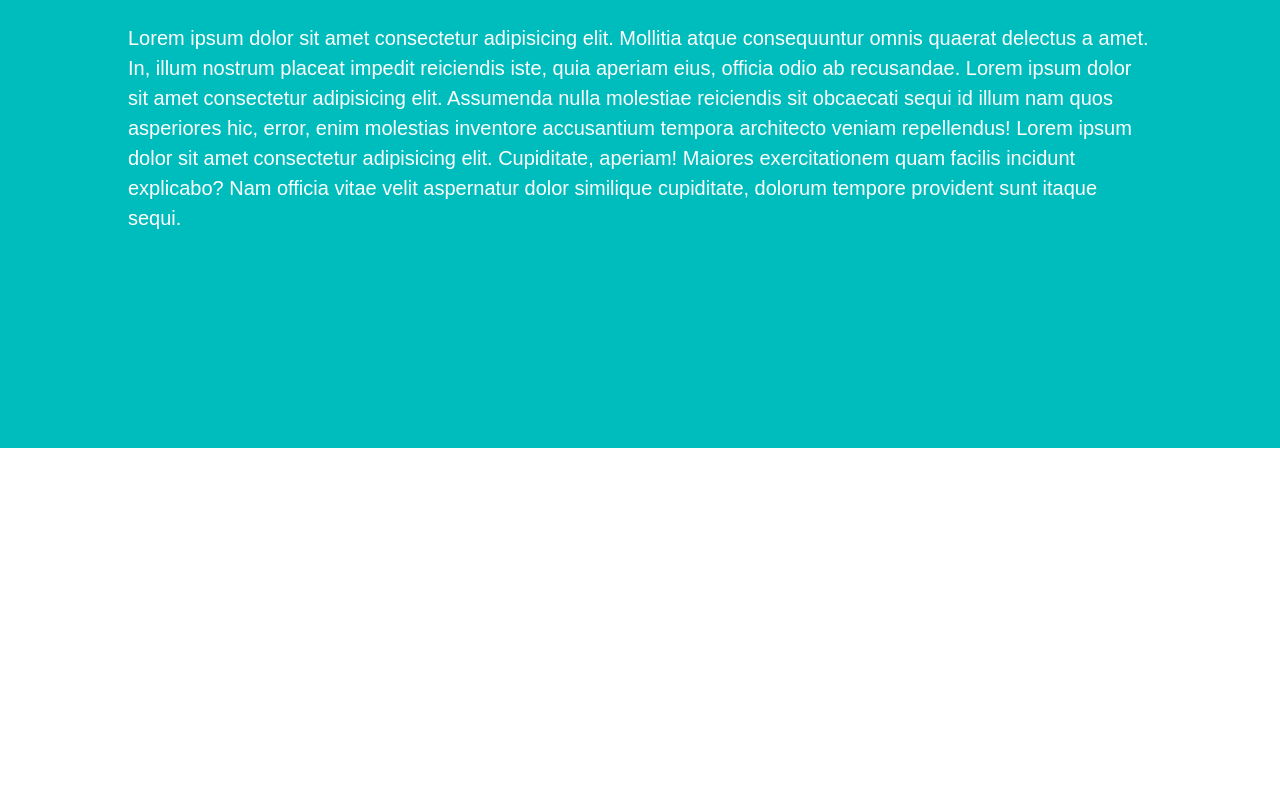
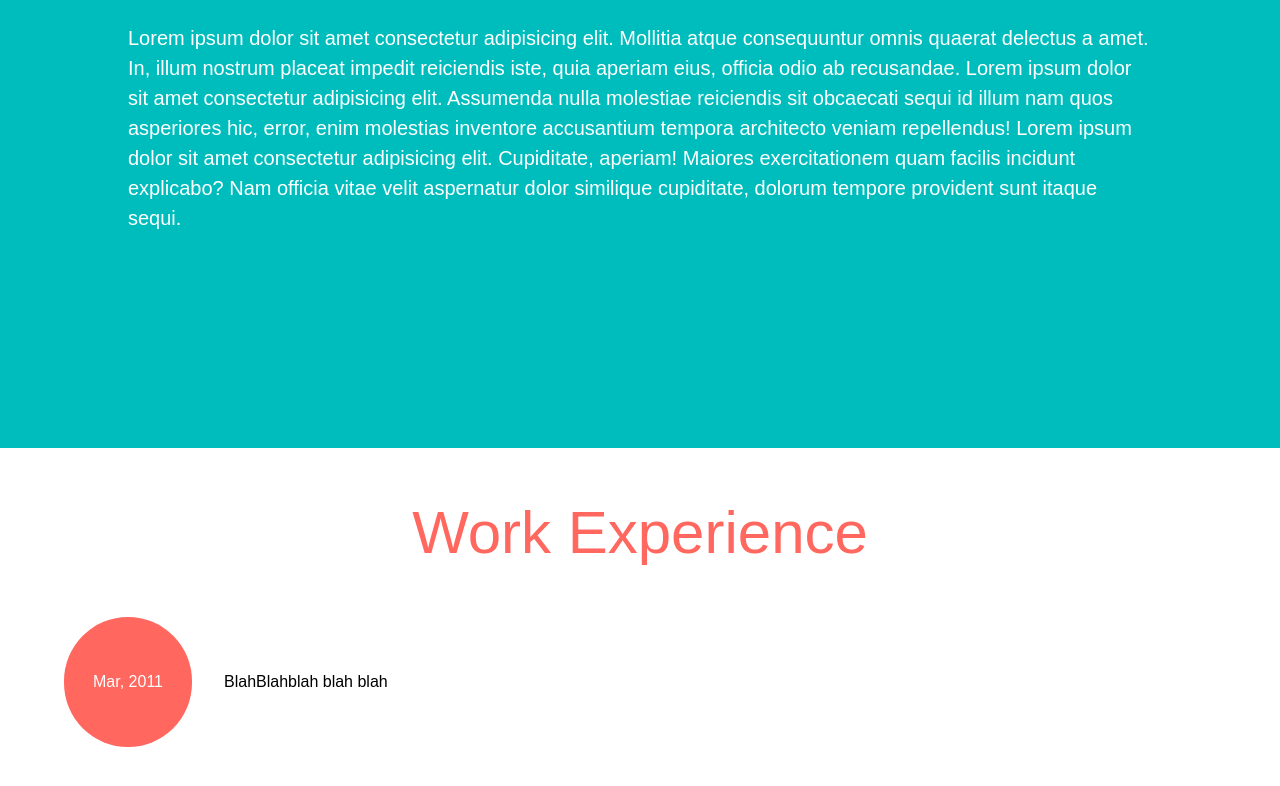
Before and after one commit to peterpickles/peter-li-portfolio2, a React (Create React App) app: page / in a window 1280 px wide. Shown: the part 1152-1938 px from the top of the page. Before the commit the page ends 1600 px from the top, so only its background shows below. Built offline with nearby package versions, Linux system fonts and the light colour scheme.

Commit message:
got basic site built out

```diff
--- a/src/App.css
+++ b/src/App.css
@@ -15,6 +15,12 @@
     --about-head-color:white;
     --about-name-color:white;
     --about-text-color:white;
+    /*Experience*/
+    --experience-background: white;
+    --experience-header: #ff675f;
+    /*BulletPoint*/
+    --bulletpoint-date-text: white;
+    --bulletpoint-date-background:  #ff675f;
 }
 html,body,#root,.App{
   width: 100%;
@@ -107,3 +113,33 @@ html,body,#root,.App{
     margin-top: 2.5em;
     color:var(--about-text-color);
 }
+
+/* components > Experience > Experience.js */
+#experience-page {
+    min-height: 100%;
+    min-width: 100%;
+    background-color:var(--experience-background);
+}
+
+.experience-header {
+    color: var(--experience-header);
+    text-align: center;
+    font-size: 60px;
+    font-weight: lighter;
+}
+
+/* components > BulletPoint > BulletPoint.js */
+.bullet-point {
+    width: 100%;
+}
+
+.bulletpoint-date {
+    background-color: var(--bulletpoint-date-background);
+    color: var(--bulletpoint-date-text);
+    display: inline-block;
+    padding: 3.5em 0;
+    width: 8em;
+    text-align: center;
+    margin: 0 2em 0 4em;
+    border-radius: 15em;
+}
--- a/src/App.js
+++ b/src/App.js
@@ -5,6 +5,7 @@ import './App.css';
 import Nav from "./components/Nav/Nav.js";
 import Landing from "./components/Landing/Landing.js";
 import About from "./components/About/About.js";
+import Experience from "./components/Experience/Experience.js";
 class App extends Component {
   render() {
     return (
@@ -12,6 +13,7 @@ class App extends Component {
         <Nav />
         <Landing />
         <About />
+        <Experience />
       </div>
     );
   }
--- /dev/null
+++ b/src/components/BulletPoint/BulletPoint.js
@@ -0,0 +1,18 @@
+import React, { Component } from 'react';
+
+
+class BulletPoint extends Component {
+  render() {
+    return (
+      <div className="bullet-point">
+        <div className="bulletpoint-date">{this.props.date} </div>
+
+        {this.props.title}
+        {this.props.subHead}
+        {this.props.body}
+      </div>
+    );
+  }
+}
+
+export default BulletPoint;
--- /dev/null
+++ b/src/components/Experience/Experience.js
@@ -0,0 +1,31 @@
+import React, { Component } from 'react';
+
+//components
+import BulletPoint from ".././BulletPoint/BulletPoint.js"
+class Experience extends Component {
+  constructor() {
+    super();
+
+    this.state = {
+      workExperience: [{
+        date: "Mar, 2011",
+        title: "Blah",
+        subHead: "Blah",
+        body: "blah blah blah"
+      }]
+    };
+
+  }
+  render() {
+    return (
+      <section id="experience-page">
+        <h1 className="experience-header"> Work Experience </h1>
+        {this.state.workExperience.map((workInfo) => {
+          return <BulletPoint date={workInfo.date} title={workInfo.title} subHead={workInfo.subHead} body={workInfo.body} />
+        })}
+      </section>
+    );
+  }
+}
+
+export default Experience;
```
Also changed, not shown: src/components/Portfolio/Portfolio.js (added), src/components/ProjectTile/ProjectTile.js (added), 1 other file (tests, documents, lock files or other folders).
